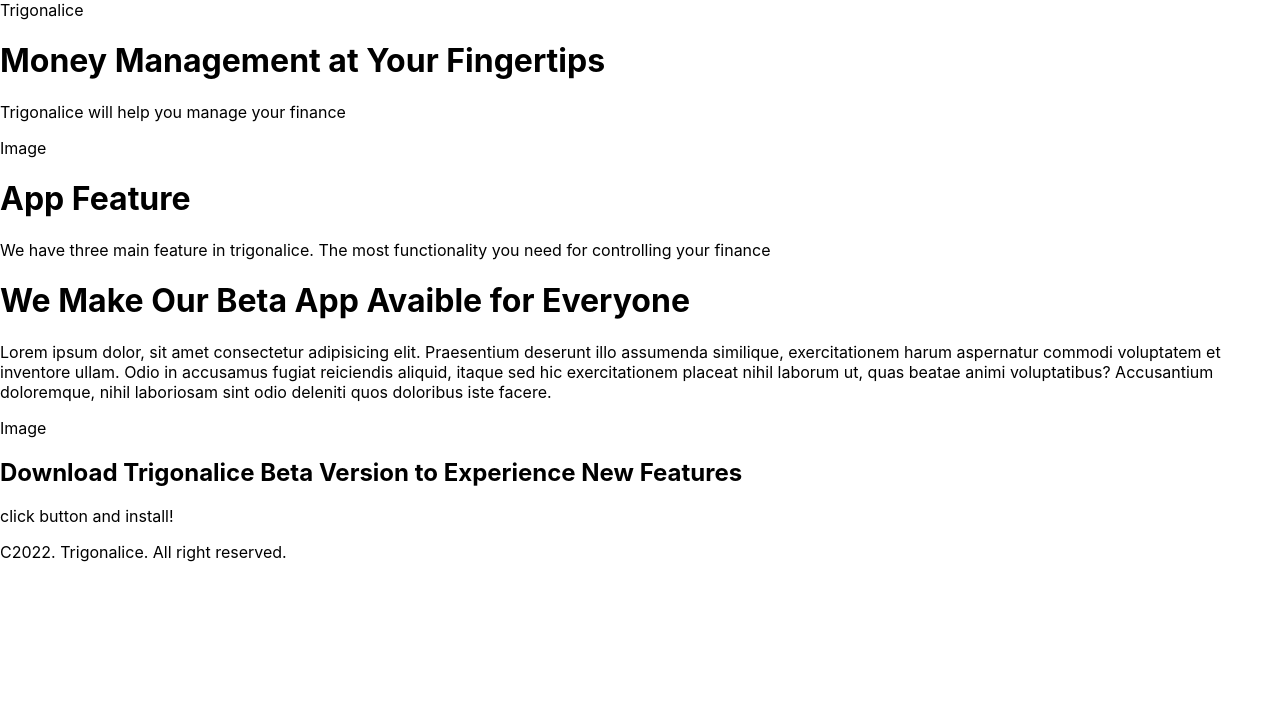
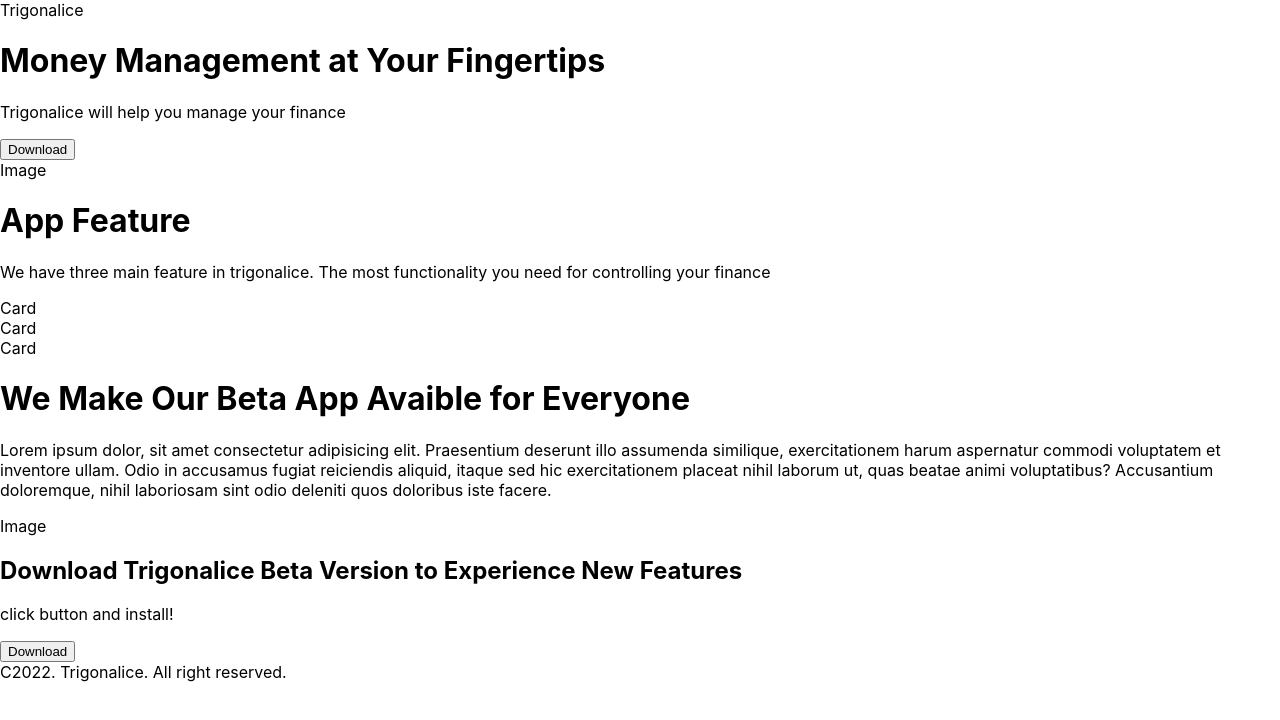
Before and after one commit to okkyprasetian/port-trigonalice, a React (Create React App) app: page / in a window 1280 px wide. Shown: the top 720 px of the page. Built offline with nearby package versions, Linux system fonts and the light colour scheme.

Commit message:
finish mvp

```diff
--- a/src/App.js
+++ b/src/App.js
@@ -1,4 +1,12 @@
+import { useState } from 'react'
+import Download from './components/Download'
+import Card from './components/Card'
+
 function App() {
+
+  // State
+  const [cards] = useState([1, 2, 3])
+
   return (
     <div className="App">
 
@@ -11,6 +19,7 @@ function App() {
           <p className="home-p">
             Trigonalice will help you manage your finance
           </p>
+          <Download />
         </div>
         <div className="home-illust">
           Image
@@ -22,7 +31,9 @@ function App() {
         <p className="feature-p">
           We have three main feature in trigonalice. The most functionality you need for controlling your finance
         </p>
-        <div className="cards"></div>
+        <div className="cards">
+          {cards.map(() => <Card />)}
+        </div>
       </div>
 
       <div className="beta">
@@ -39,6 +50,7 @@ function App() {
         <p className="beta-download-p">
           click button and install!
         </p>
+        <Download />
 
         <div className="footer">
           C2022. Trigonalice. All right reserved.
```
